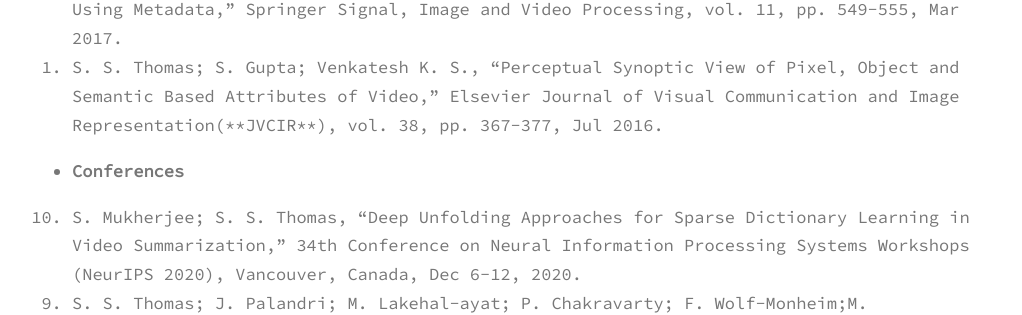
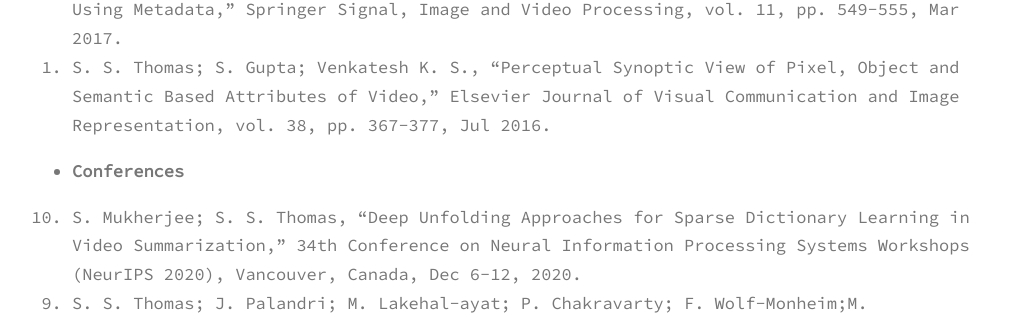
Before and after one commit to sinnuthomas/sinnuthomas.github.io, a Jekyll site: the page built from publications.md, in a window 1280 px wide. Shown: the part 714-1029 px from the top of the page, without its empty margins (128-1150 px from the left). Built offline with Jekyll 4.4.1, drawn with Linux system fonts in a browser that asks for light colours.

Commit message:
Update publications.md

```diff
--- a/publications.md
+++ b/publications.md
@@ -13,7 +13,7 @@
   <li>S. S. Thomas; S. Gupta; Venkatesh K. S., “Event Detection on Roads Using Perceptual Video Summarization,” in IEEE Transactions on Intelligent Transportation Systems, vol. 19, no. 9, pp. 2944-2954, Sep 2018.</li>
   <li>S. S. Thomas; S. Gupta; Venkatesh K. S., “Perceptual Video Summarization - a New Framework for Video Summarization,” in IEEE Transactions on Circuits and Systems for Video Technology, vol. 27, no. 8, pp. 1790-1802, Aug 2017.</li>
   <li>S. S. Thomas; S. Gupta; Venkatesh K. S., “Perceptual Synoptic View based Video Retrieval Using Metadata,” Springer Signal, Image and Video Processing, vol. 11, pp. 549-555, Mar 2017.</li>
-  <li>S. S. Thomas; S. Gupta; Venkatesh K. S., “Perceptual Synoptic View of Pixel, Object and Semantic Based Attributes of Video,” Elsevier Journal of Visual Communication and Image Representation(**JVCIR**), vol. 38, pp. 367-377, Jul 2016.</li>
+  <li>S. S. Thomas; S. Gupta; Venkatesh K. S., “Perceptual Synoptic View of Pixel, Object and Semantic Based Attributes of Video,” Elsevier Journal of Visual Communication and Image Representation, vol. 38, pp. 367-377, Jul 2016.</li>
 </ol>
 
 
```
